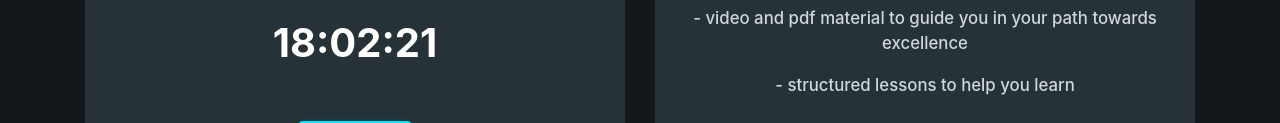
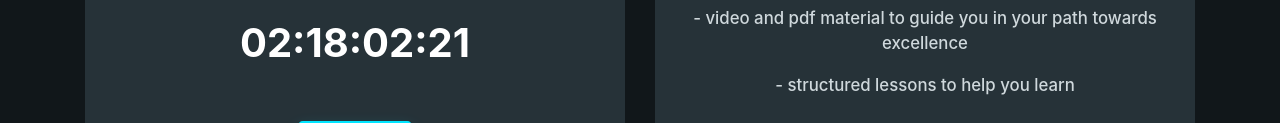
Before and after one commit to adr-ian-ba/HCI---dajar, a plain HTML site: page index.html in a window 1280 px wide. Shown: the part 3186-3309 px from the top of the page. Drawn offline with nearby package versions, Linux system fonts and the light colour scheme; a web font is replaced by a local one.

Commit message:
add time

```diff
--- a/index.html
+++ b/index.html
@@ -470,7 +470,7 @@
 <script src="https://cdnjs.cloudflare.com/ajax/libs/feather-icons/4.7.3/feather.min.js"></script>
 <script src="https://cdnjs.cloudflare.com/ajax/libs/slick-carousel/1.8.1/slick.min.js"></script>
 <!-- <script src="https://code.jquery.com/jquery-3.6.0.min.js"></script>
-<script src="https://stackpath.bootstrapcdn.com/bootstrap/4.5.2/js/bootstrap.min.js"></script> -->
+<script  src="https://stackpath.bootstrapcdn.com/bootstrap/4.5.2/js/bootstrap.min.js"></script> -->
 <script src="js/scripts.js"></script>
 <script type='text/javascript'>
     window.smartlook||(function(d) {
@@ -494,23 +494,21 @@
                 return;
             }
 
+            const day = Math.floor((timeLeft % (1000 **60 * 60 * 24 * 30)) / (1000 * 60 * 60 * 24))
             const hours = Math.floor((timeLeft % (1000 * 60 * 60 * 24)) / (1000 * 60 * 60));
             const minutes = Math.floor((timeLeft % (1000 * 60 * 60)) / (1000 * 60));
             const seconds = Math.floor((timeLeft % (1000 * 60)) / 1000);
 
             countdownElement.textContent =
-                `${String(hours).padStart(2, '0')}:${String(minutes).padStart(2, '0')}:${String(seconds).padStart(2, '0')}`;
+                `${String(day).padStart(2, '0')}:${String(hours).padStart(2, '0')}:${String(minutes).padStart(2, '0')}:${String(seconds).padStart(2, '0')}`;
         }
 
-        // Update the timer every second
         const intervalId = setInterval(updateTimer, 1000);
 
-        // Initialize the timer immediately
         updateTimer();
     }
 
-    // Set the end time for the countdown (example: 1 minute from now)
-    const endTime = new Date("2024-08-30");
+    const endTime = new Date("08-30-2024");
     startCountdown(endTime);
     </script>
 
```
